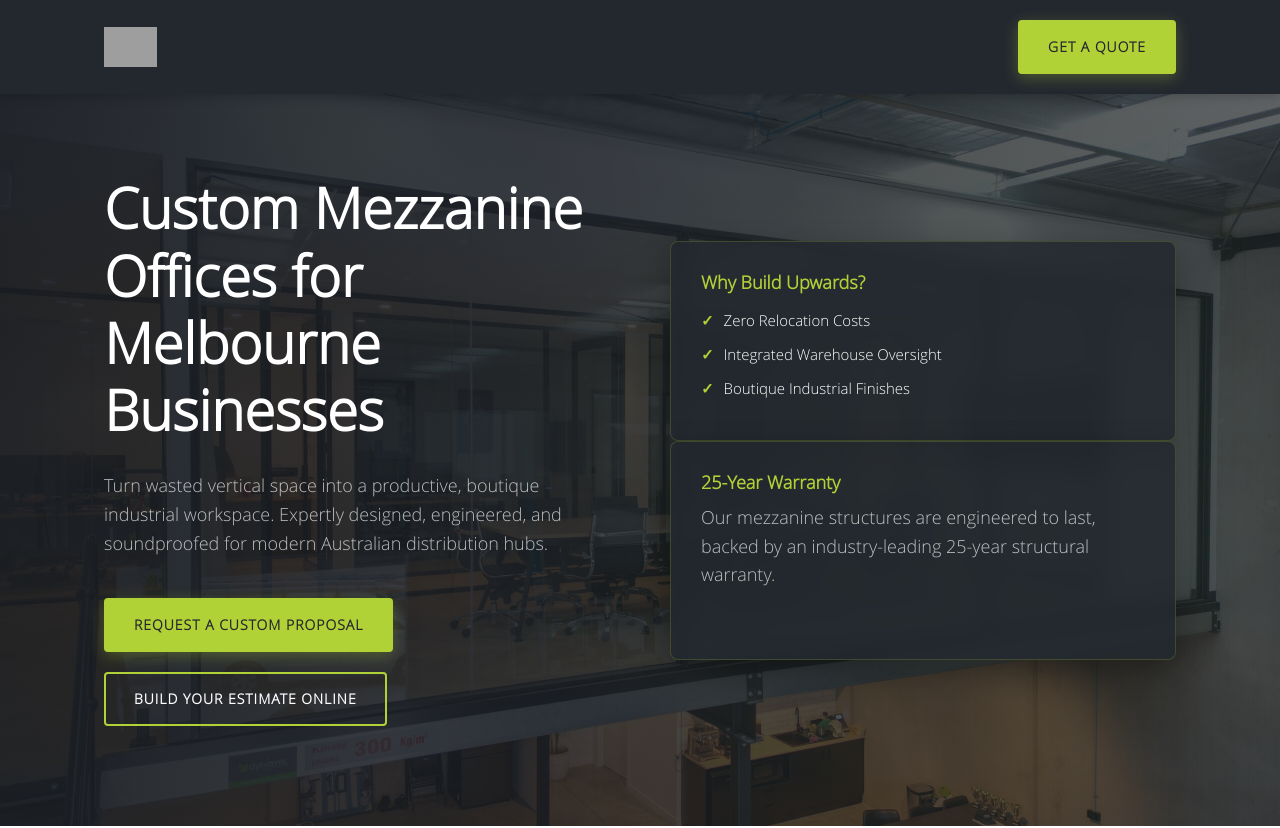
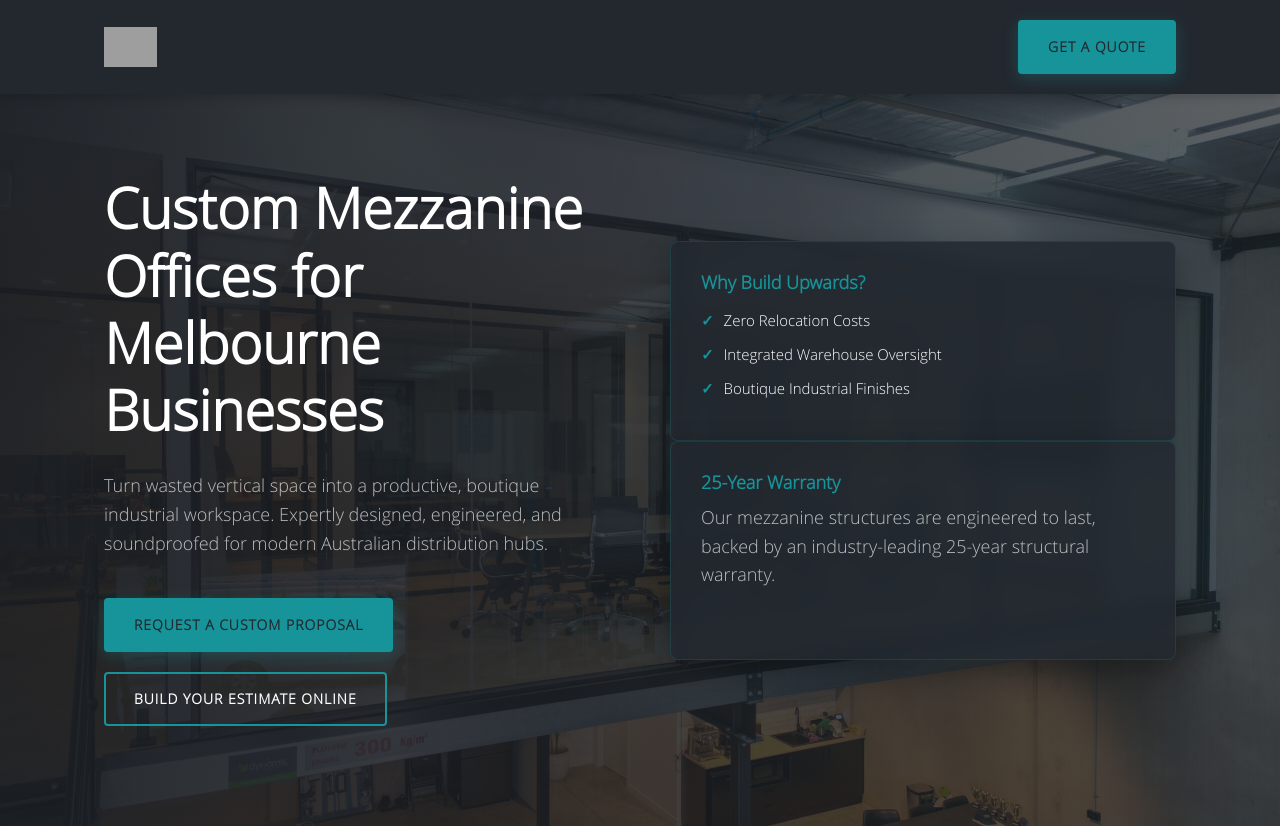
Before and after one commit to Lilmonstersam/dynamic-warehouse-mezzanine-offices-melbourne, a React (Vite) app: page / in a window 1280 px wide. Shown: the top 828 px of the page. Built offline with nearby package versions, Linux system fonts and the light colour scheme; grey boxes are pictures that could not be loaded.

Commit message:
style: update primary colour to teal #169499

```diff
--- a/src/App.jsx
+++ b/src/App.jsx
@@ -128,7 +128,7 @@ function App() {
                 <div className="project-brief">
                   <h3>Industry Cladding & Roofing</h3>
                   <p>A full-scale structural expansion requiring an office space that matched the company's architectural profile. We delivered a multi-tiered mezzanine finished in deep charcoals and warm textures, balancing operational demands with high-end corporate presentation.</p>
-                  <a href="#" className="btn btn-secondary" style={{ marginTop: '20px', borderColor: '#b1d236', color: '#23282f' }}>View Project</a>
+                  <a href="#" className="btn btn-secondary" style={{ marginTop: '20px', borderColor: '#169499', color: '#23282f' }}>View Project</a>
                 </div>
               </div>
 
@@ -140,7 +140,7 @@ function App() {
                 <div className="project-brief">
                   <h3>Paramount Liquor</h3>
                   <p>Paramount required a sophisticated, sound-isolated operational hub suspended above their high-turnover liquor staging facility. The result was a sleek, glass-fronted mezzanine offering clear sightlines alongside quiet meeting zones.</p>
-                  <a href="#" className="btn btn-secondary" style={{ marginTop: '20px', borderColor: '#b1d236', color: '#23282f' }}>View Project</a>
+                  <a href="#" className="btn btn-secondary" style={{ marginTop: '20px', borderColor: '#169499', color: '#23282f' }}>View Project</a>
                 </div>
               </div>
 
@@ -152,7 +152,7 @@ function App() {
                 <div className="project-brief">
                   <h3>Hastings Mezzanine Fitout</h3>
                   <p>A fast-growing distribution hub needed dedicated administrative zones without sacrificing ground-floor picking space. We designed an independent mezzanine level equipped with climate-controlled offices directly overlooking the warehouse.</p>
-                  <a href="#" className="btn btn-secondary" style={{ marginTop: '20px', borderColor: '#b1d236', color: '#23282f' }}>View Project</a>
+                  <a href="#" className="btn btn-secondary" style={{ marginTop: '20px', borderColor: '#169499', color: '#23282f' }}>View Project</a>
                 </div>
               </div>
             </div>
--- a/src/index.css
+++ b/src/index.css
@@ -1,6 +1,6 @@
 :root {
-    --primary-green: #b1d236;
-    --primary-green-hover: #9dbb2c;
+    --primary-green: #169499;
+    --primary-green-hover: #127a7e;
     --dark-charcoal: #23282f;
     --dark-bg: #1a1e23;
     --light-bg: #f9fbfa;
@@ -80,13 +80,13 @@ img {
 .btn-primary {
     background-color: var(--primary-green);
     color: var(--dark-charcoal);
-    box-shadow: 0 4px 15px rgba(177, 210, 54, 0.3);
+    box-shadow: 0 4px 15px rgba(22, 148, 153, 0.3);
 }
 
 .btn-primary:hover {
     background-color: var(--primary-green-hover);
     transform: translateY(-2px);
-    box-shadow: 0 6px 20px rgba(177, 210, 54, 0.4);
+    box-shadow: 0 6px 20px rgba(22, 148, 153, 0.4);
 }
 
 .btn-secondary {
@@ -150,7 +150,7 @@ img {
     right: -20%;
     width: 80%;
     height: 200%;
-    background: radial-gradient(circle, rgba(177, 210, 54, 0.05) 0%, transparent 60%);
+    background: radial-gradient(circle, rgba(22, 148, 153, 0.05) 0%, transparent 60%);
     transform: rotate(-15deg);
     pointer-events: none;
 }
@@ -206,7 +206,7 @@ img {
     -webkit-backdrop-filter: blur(10px);
     padding: 30px;
     border-radius: 8px;
-    border: 1px solid rgba(177, 210, 54, 0.2);
+    border: 1px solid rgba(22, 148, 153, 0.2);
     box-shadow: 0 10px 30px rgba(0,0,0,0.3);
 }
 
@@ -295,7 +295,7 @@ img {
 
 .insight-card:hover {
     transform: translateY(-8px);
-    border-color: rgba(177, 210, 54, 0.4);
+    border-color: rgba(22, 148, 153, 0.4);
 }
 
 .insight-card h3 {
```
